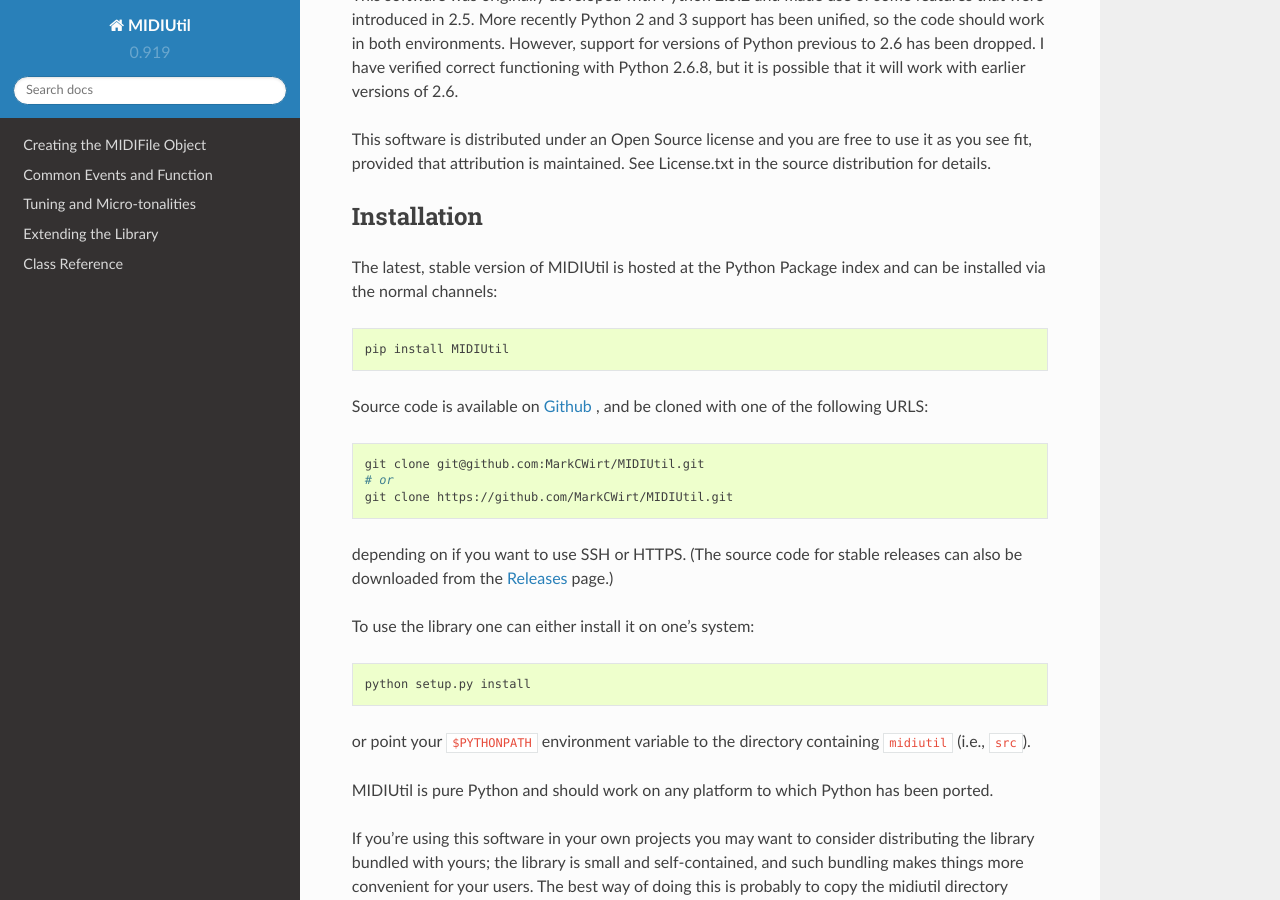
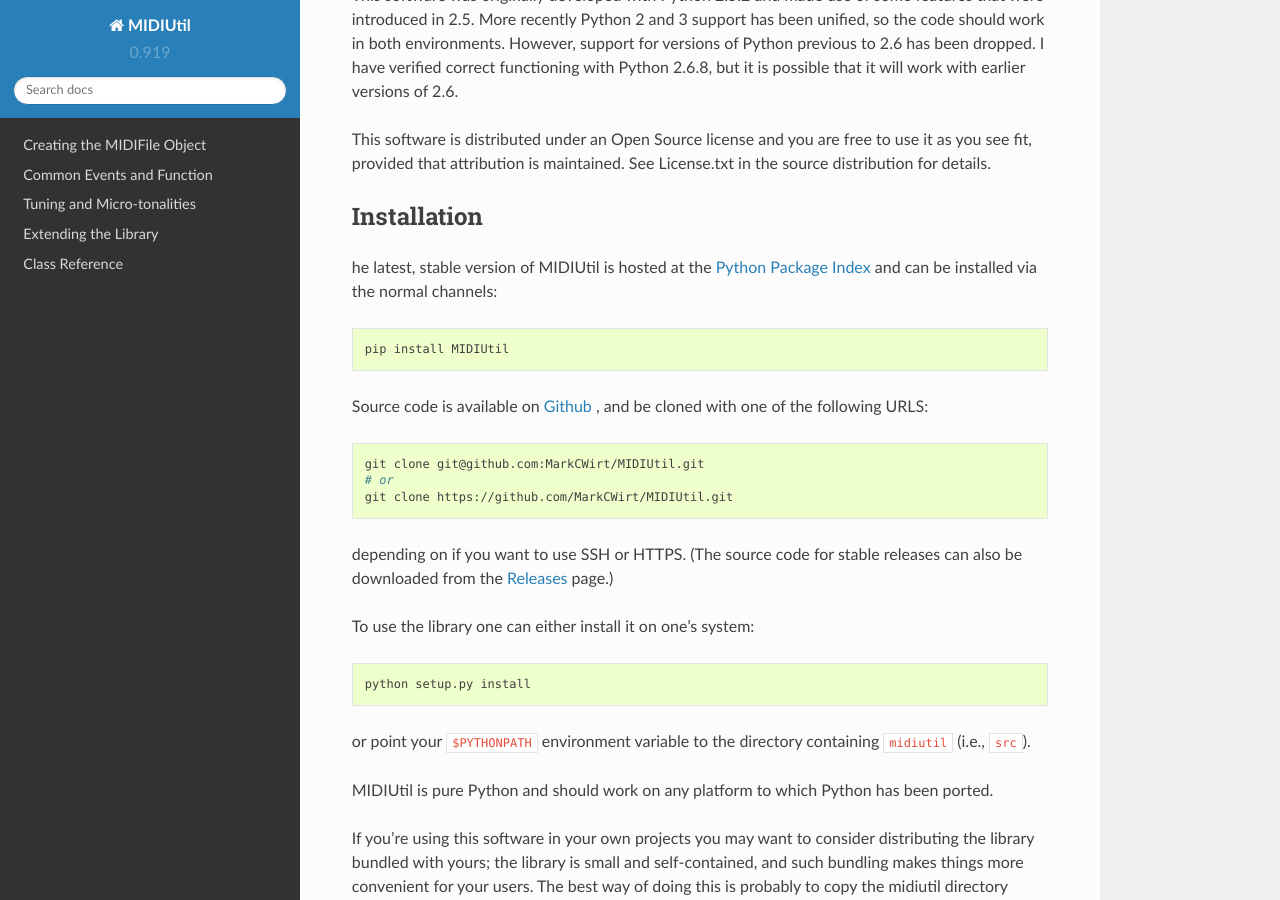
Before and after one commit to MarkCWirt/MIDIUtil, a Sphinx documentation site: the page built from documentation/index.rst, in a window 1280 px wide and 900 px high, scrolled down 544 px. Built offline with Sphinx 7.4.7 and the Read the Docs theme 2.0.0, drawn with Linux system fonts in a browser that asks for light colours.

```diff
--- a/README.rst
+++ b/README.rst
@@ -42,8 +42,9 @@ See License.txt in the source distribution for details.
 Installation
 ------------
 
-The latest, stable version of MIDIUtil is hosted at the Python Package
-index and can be installed via the normal channels:
+The latest, stable version of MIDIUtil is hosted at the `Python Package
+Index <https://pypi.python.org/pypi/MIDIUtil/>`__ and can be installed
+via the normal channels:
 
 .. code:: bash
 
--- a/documentation/index.rst
+++ b/documentation/index.rst
@@ -50,8 +50,9 @@ See License.txt in the source distribution for details.
 Installation
 ------------
 
-The latest, stable version of MIDIUtil is hosted at the Python Package
-index and can be installed via the normal channels:
+he latest, stable version of MIDIUtil is hosted at the `Python Package
+Index <https://pypi.python.org/pypi/MIDIUtil/>`__ and can be installed
+via the normal channels:
 
 .. code:: bash
 
```
